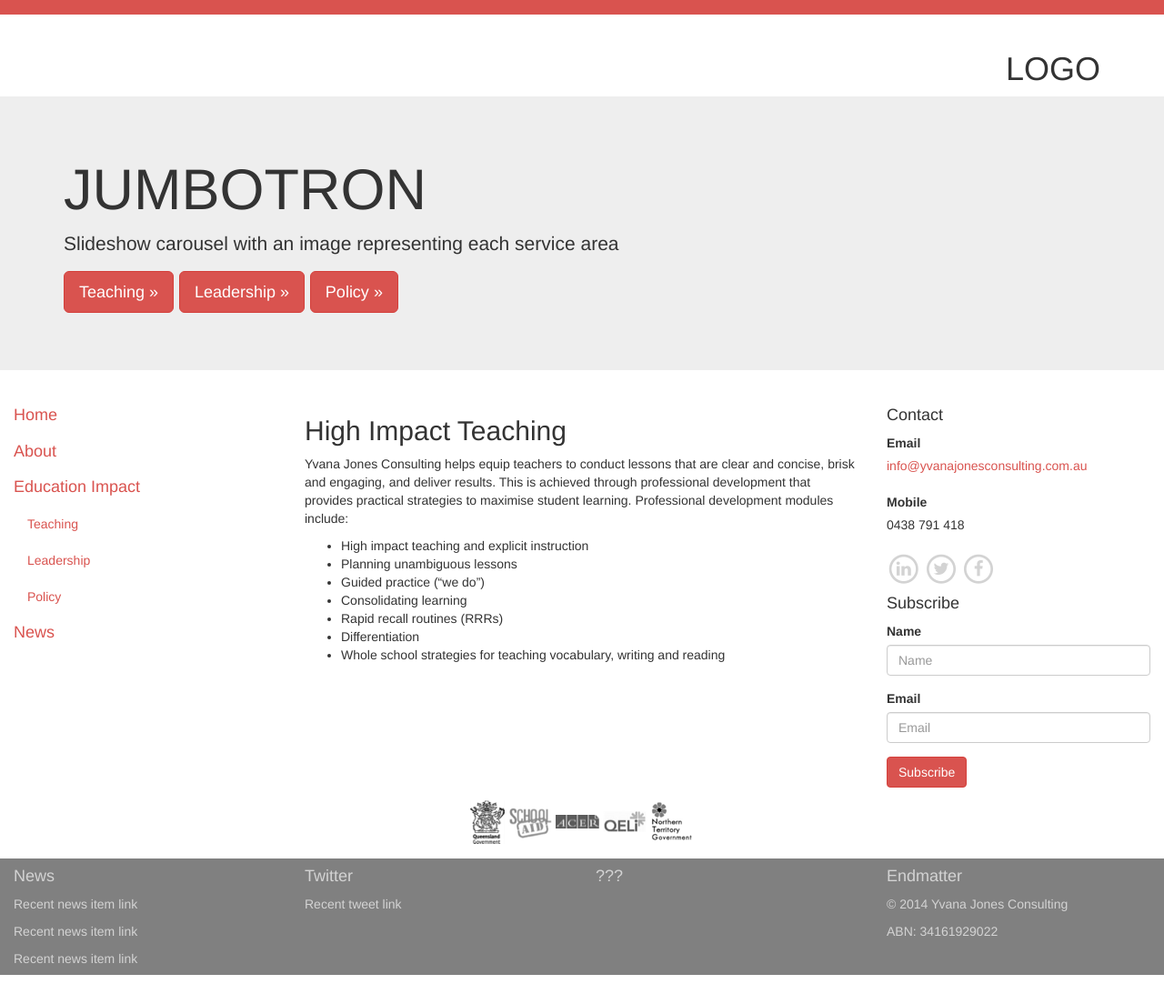
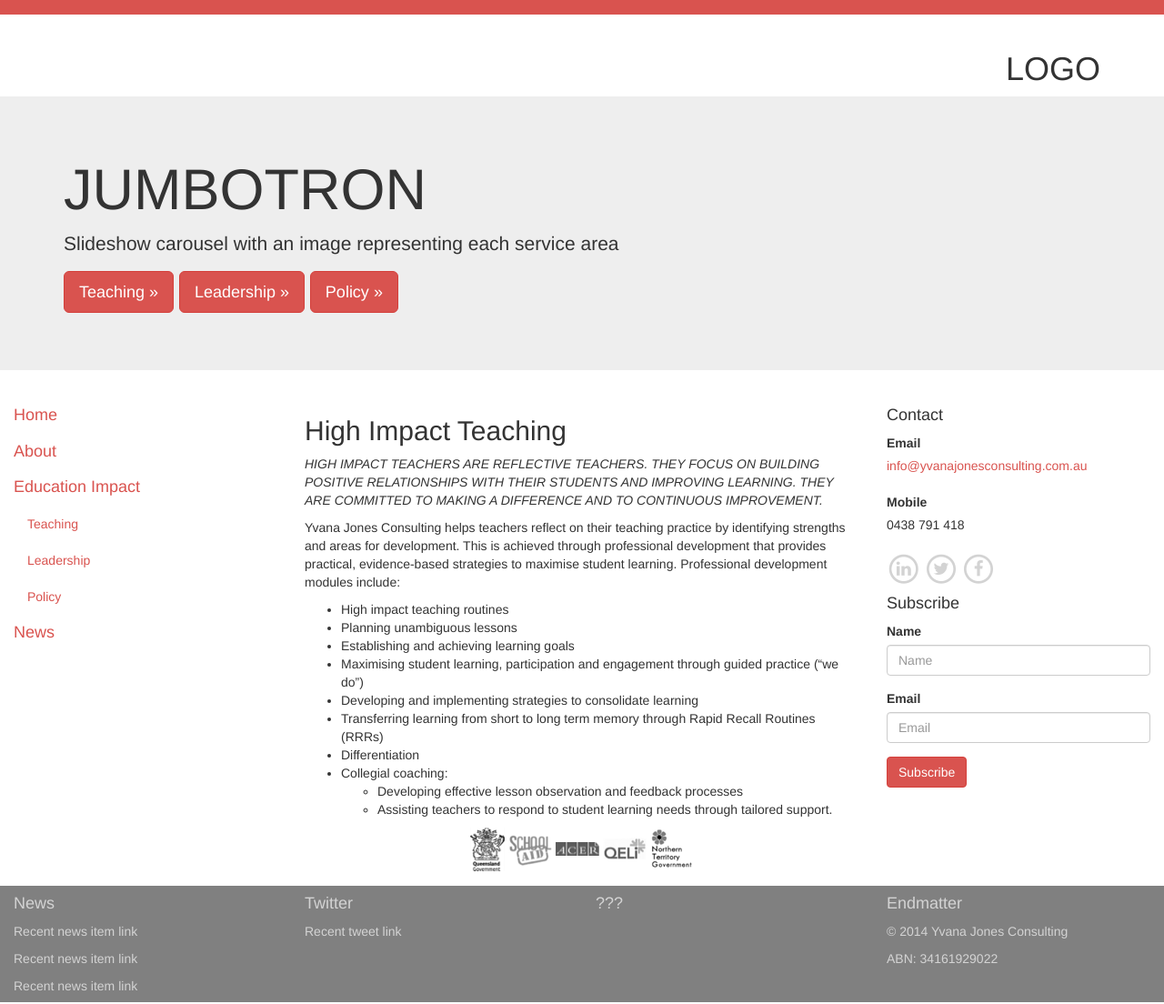
Before and after one commit to idm/idm.github.io, a Jekyll site: the page built from yjc/teaching.md, in a window 1280 px wide. Shown: the whole page at 91% size. Built offline with Jekyll 4.4.1, drawn with Linux system fonts in a browser that asks for light colours; nearby versions of some CDN libraries; before the commit the page ends 1074 px from its top, so only the background shows below that.

Commit message:
added strategy updated teaching and service

```diff
--- a/yjc/teaching.md
+++ b/yjc/teaching.md
@@ -2,12 +2,17 @@
 layout: yjc
 title: High Impact Teaching
 ---
-Yvana Jones Consulting helps equip teachers to conduct lessons that are clear and concise, brisk and engaging, and deliver results. This is achieved through professional development that provides practical strategies to maximise student learning. Professional development modules include:
+*HIGH IMPACT TEACHERS ARE REFLECTIVE TEACHERS. THEY FOCUS ON BUILDING POSITIVE RELATIONSHIPS WITH THEIR STUDENTS AND IMPROVING LEARNING. THEY ARE COMMITTED TO MAKING A DIFFERENCE AND TO CONTINUOUS IMPROVEMENT.*
 
-*	High impact teaching and explicit instruction
+Yvana Jones Consulting helps teachers reflect on their teaching practice by identifying strengths and areas for development. This is achieved through professional development that provides practical, evidence-based strategies to maximise student learning. Professional development modules include:
+
+*	High impact teaching routines
 *	Planning unambiguous lessons
-*	Guided practice ("we do")
-*	Consolidating learning
-*	Rapid recall routines (RRRs)
+*	Establishing and achieving learning goals
+*	Maximising student learning, participation and engagement through guided practice ("we do")
+*	Developing and implementing strategies to consolidate learning
+*	Transferring learning from short to long term memory through Rapid Recall Routines (RRRs)
 *	Differentiation
-*	Whole school strategies for teaching vocabulary, writing and reading
+*	Collegial coaching:
+	*	Developing effective lesson observation and feedback processes
+	*	Assisting teachers to respond to student learning needs through tailored support.
```
Also changed, not shown: yjc/index.md (+1 -1 lines), yjc/services.md (+5 -4 lines), yjc/strategy.md (added, +4 -0 lines).
